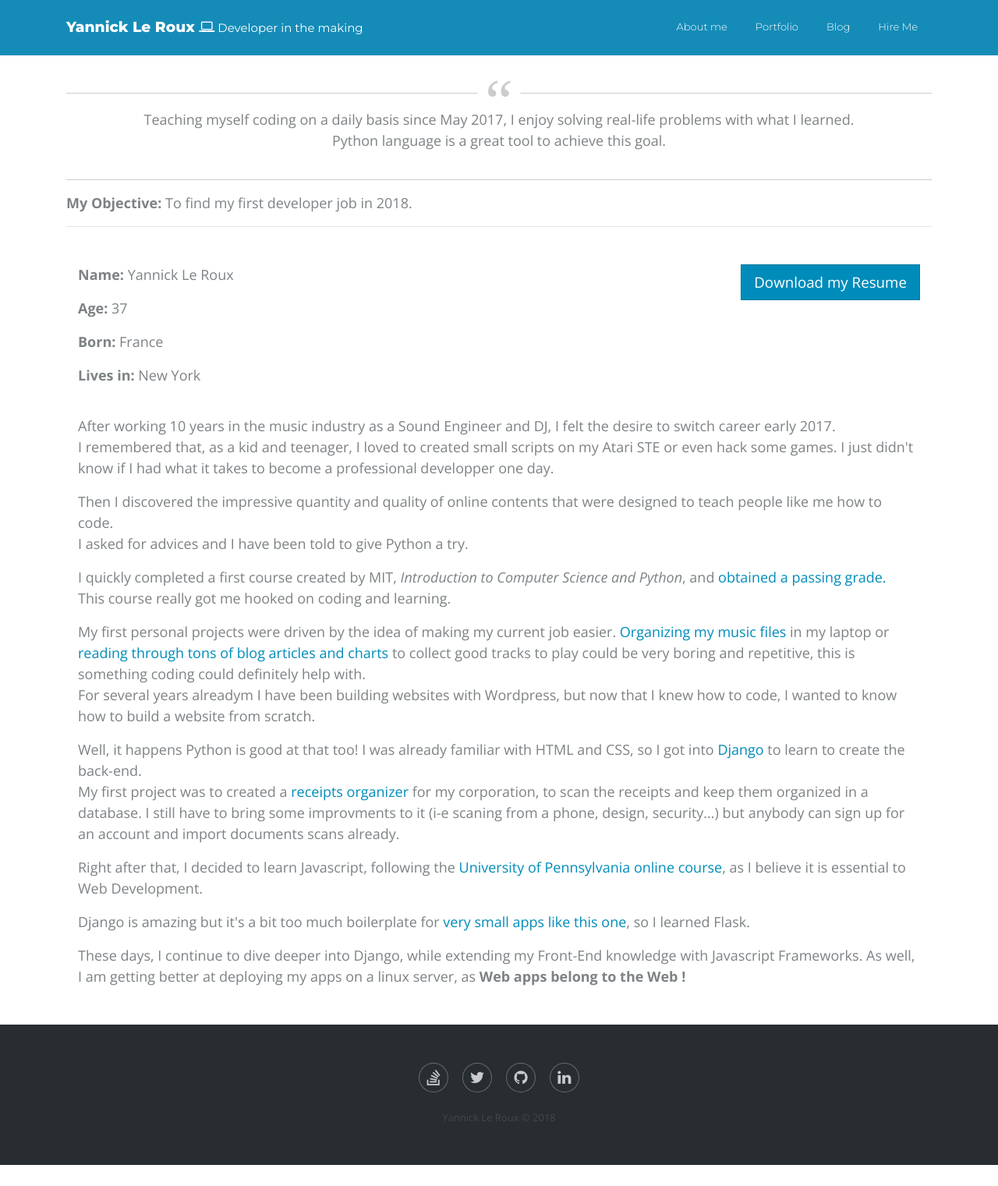
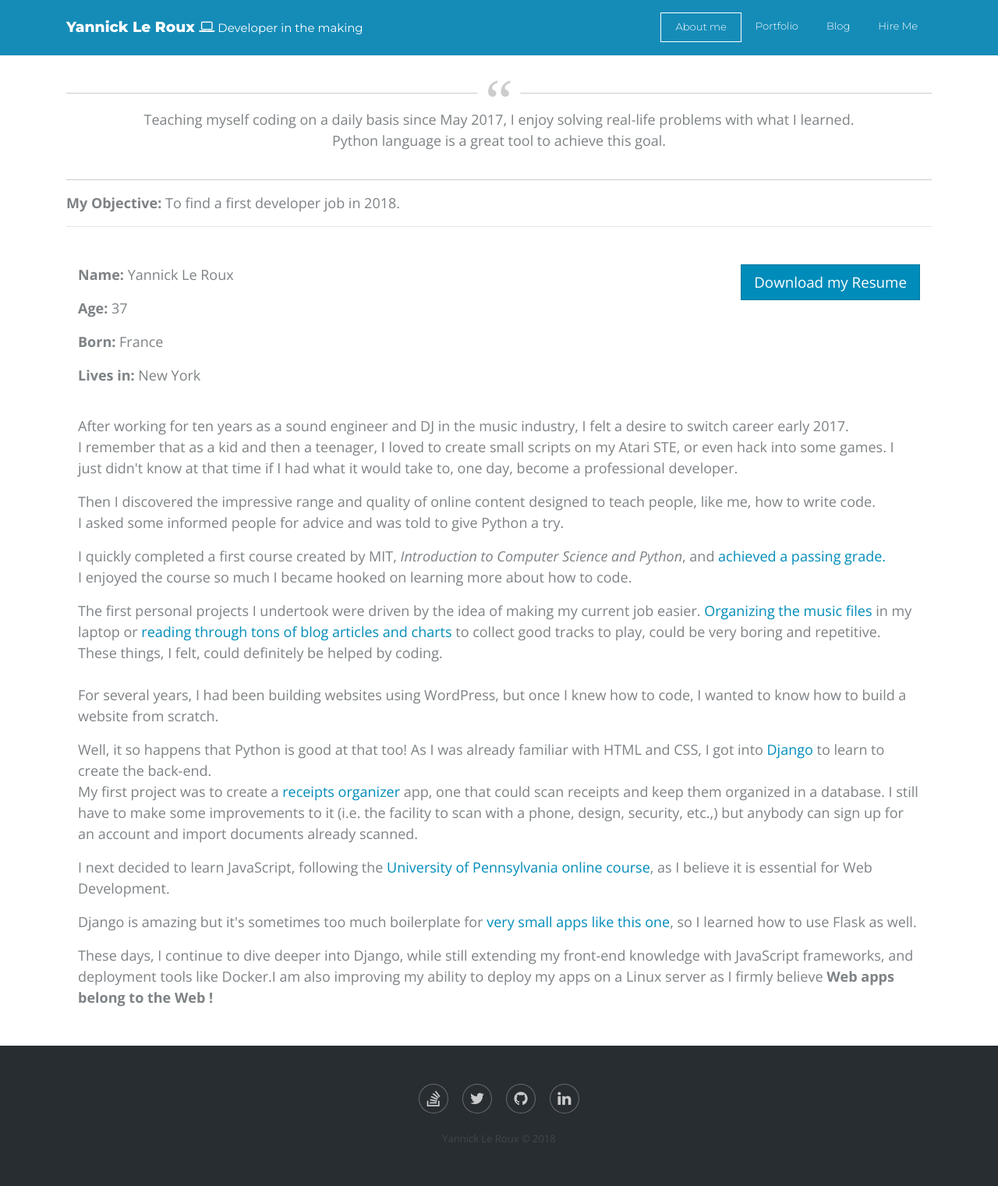
Before and after one commit to YannickLeRoux/my-portfolio, a Django app: page /about/ in a window 1280 px wide. Shown: the whole page at 78% size. Before the commit the page ends 1494 px from the top, so only its background shows below. Run offline with Django 3.2, Linux system fonts and the light colour scheme; some libraries are stand-ins or nearby versions; some web fonts are replaced.

Commit message:
Active links and about me content

```diff
--- a/static/css/Navigation-Clean.css
+++ b/static/css/Navigation-Clean.css
@@ -44,12 +44,12 @@
   font-family:Montserrat, sans-serif;
 }
 
-.navigation-clean.navbar-light .navbar-nav .nav-link.active, .navigation-clean.navbar-light .navbar-nav .nav-link.active:focus, .navigation-clean.navbar-light .navbar-nav .nav-link.active:hover {
-  color:#8f8f8f;
-  box-shadow:none;
-  background:none;
-  pointer-events:none;
-}
+/* .navigation-clean.navbar-light .navbar-nav .nav-link.active, .navigation-clean.navbar-light .navbar-nav .nav-link.active:focus, .navigation-clean.navbar-light .navbar-nav .nav-link.active:hover { */
+/*   color:#8f8f8f; */
+/*   box-shadow:none; */
+/*   background:none; */
+/*   pointer-events:none; */
+/* } */
 
 .navigation-clean.navbar .navbar-nav .nav-link {
   padding-left:18px;
@@ -57,14 +57,26 @@
   color:#ffffff;
 }
 
-.navigation-clean.navbar-light .navbar-nav .nav-link {
-  color:#ffffff;
+/* .navigation-clean.navbar-light .navbar-nav .nav-link { */
+/*   color:#ffffff; */
+/* } */
+
+.navigation-clean.navbar-light .navbar-nav .nav-link:focus,
+/* .navigation-clean.navbar-light .navbar-nav .nav-link:hover, */
+.navigation-clean.navbar-light .navbar-nav .nav-link.active,
+.navigation-clean.navbar-light .navbar-nav .nav-link.active:focus,
+.navigation-clean.navbar-light .navbar-nav .nav-link.active:hover  {
+	/* text-decoration: underline; */
+	border: 1px solid white;
+  background-color:transparent;
 }
 
-.navigation-clean.navbar-light .navbar-nav .nav-link:focus, .navigation-clean.navbar-light .navbar-nav .nav-link:hover {
-  color:#F46440 !important;
-  background-color:transparent;
-}
+/* .navigation-clean.navbar-light .navbar-nav .nav-link.active, .navigation-clean.navbar-light .navbar-nav .nav-link.active:focus, .navigation-clean.navbar-light .navbar-nav .nav-link.active:hover { */
+/*   color:#8f8f8f; */
+/*   box-shadow:none; */
+/*   background:none; */
+/*   pointer-events:none; */
+/* } */
 
 .navigation-clean .navbar-nav > li > .dropdown-menu {
   margin-top:-5px;
--- a/static/css/styles.css
+++ b/static/css/styles.css
@@ -88,8 +88,8 @@ blockquote p {
 		padding: 2px;
 	}
 		.blog-post {
-			padding: 5px;
-			margin: 20px 5px;
+			padding: 15px;
+			margin: 20px 15px;
 	}
 
 
--- a/templates/portfolio/about.html
+++ b/templates/portfolio/about.html
@@ -8,7 +8,7 @@
 			<p>Teaching myself coding on a daily basis since May 2017, I enjoy solving real-life problems with what I learned. </br>Python language is a great tool to achieve this goal.</p>
 		</blockquote>
 	</div>
-	<p><strong>My Objective:</strong> To find my first developer job in 2018.</p>
+	<p><strong>My Objective:</strong> To find a first developer job in 2018.</p>
 	</div>
 	<hr>
 </div>
@@ -20,37 +20,32 @@
 		<p><strong>Born:</strong> France</p>
 		<p><strong>Lives in:</strong> New York</p>
 		<br/>
-		<p>After working 10 years in the music industry as a Sound Engineer and DJ, I felt the
-		desire to switch career early 2017.</br>
-		I remembered that, as a kid and teenager, I loved to created small scripts on my Atari STE or even
-		hack some games. I just didn't know if I had what it takes to become a professional developper one day.</p>
+		<p>After working for ten years as a sound engineer and DJ in the music industry, I felt a desire to switch career early 2017.</br>
 
-		<p>Then I discovered the impressive quantity and quality of online contents that were designed to teach people like me
-		how to code.</br>
+		I remember that as a kid and then a teenager, I loved to create small scripts on my Atari STE, or even hack into some games. I just didn't know at that time if I had what it would take to, one day, become a professional developer.</p>
 
-		I asked for advices and I have been told to give Python a try.</p>
+		<p>Then I discovered the impressive range and quality of online content designed to teach people, like me, how to write code.</br>
+    I asked some informed people for advice and was told to give Python a try.</p>
 
 		<p>I quickly completed a first course created by MIT, <em>Introduction to Computer Science and Python</em>, and
-		<a href="https://courses.edx.org/certificates/094c7498fb13491b95ae05ff29ab9117" target="_blank">obtained a passing grade.</a></br>
+		<a href="https://courses.edx.org/certificates/094c7498fb13491b95ae05ff29ab9117" target="_blank">achieved a passing grade.</a></br>
 
-		This course really got me hooked on coding and learning.</p>
+		I enjoyed the course so much I became hooked on learning more about how to code.</p>
 
 
-		<p>My first personal projects were driven by the idea of making my current job easier. <a href="https://github.com/YannickLeRoux/mp3_organizer" target="_blank">Organizing my music files</a> in
-		my laptop or <a href="https://github.com/YannickLeRoux/DMC_Chart_Parser" target="_blank">reading through tons of blog articles and charts</a> to collect good tracks to play could be very boring and repetitive, this is something coding could definitely help with.</br>
+		<p>The first personal projects I undertook were driven by the idea of making my current job easier. <a href="https://github.com/YannickLeRoux/mp3_organizer" target="_blank">Organizing the music files</a> in
+		my laptop or <a href="https://github.com/YannickLeRoux/DMC_Chart_Parser" target="_blank">reading through tons of blog articles and charts</a> to collect good tracks to play, could be very boring and repetitive. These things, I felt, could definitely be helped by coding.</br></br>
 
-		For several years alreadym I have been building websites with Wordpress, but now that I knew how to code,
-		I wanted to know how to build a website from scratch.</p>
+		For several years, I had been building websites using WordPress, but once I knew how to code, I wanted to know how to build a website from scratch.</p>
 
-		<p>Well, it happens Python is good at that too! I was already familiar with HTML and CSS, so I got into <a href="https://www.udemy.com/certificate/UC-5PRSEYVI/" target="_blank">Django</a> to learn to create the back-end. </br>
-My first project was to created a <a href="http://receipts-organizer.herokuapp.com/" target="_blank">receipts organizer</a> for my corporation, to scan the
-		receipts and keep them organized in a database. I still have to bring some improvments to it (i-e scaning from a phone, design, security...) but anybody can sign up for an account and import documents scans already.</p>
+		<p>Well, it so happens that Python is good at that too! As I was already familiar with HTML and CSS, I got into <a href="https://www.udemy.com/certificate/UC-5PRSEYVI/" target="_blank">Django</a> to learn to create the back-end. </br>
+My first project was to create a <a href="http://receipts-organizer.herokuapp.com/" target="_blank">receipts organizer</a> app, one that could scan receipts and keep them organized in a database. I still have to make some improvements to it (i.e. the facility to scan with a phone, design, security, etc.,) but anybody can sign up for an account and import documents already scanned.</p>
 
-		<p>Right after that, I decided to learn Javascript, following the <a href="https://courses.edx.org/certificates/ee19337ad1df495cb24f91648532eac3" target="_blank">University of Pennsylvania online course</a>,  as I believe it is essential to Web Development.</p>
+		<p>I next decided to learn JavaScript, following the <a href="https://courses.edx.org/certificates/ee19337ad1df495cb24f91648532eac3" target="_blank">University of Pennsylvania online course</a>,  as I believe it is essential for Web Development.</p>
 
-		<p>Django is amazing but it's a bit too much boilerplate for <a href="https://twitterpie.herokuapp.com/" target="_blank">very small apps like this one</a>, so I learned Flask.</p>
+		<p>Django is amazing but it's sometimes too much boilerplate for <a href="https://twitterpie.herokuapp.com/" target="_blank">very small apps like this one</a>, so I learned how to use Flask as well.</p>
 
-		<p>These days, I continue to dive deeper into Django, while extending my Front-End knowledge with Javascript Frameworks. As well, I am getting better at deploying my apps on a linux server, as <strong>Web apps belong to the Web !</strong>
+		<p>These days, I continue to dive deeper into Django, while still extending my front-end knowledge with JavaScript frameworks, and deployment tools like Docker.I am also improving my ability to deploy my apps on a Linux server as I firmly believe <strong>Web apps belong to the Web !</strong>
 		</p>
 	    </div>
 	</div>
--- a/templates/portfolio/base.html
+++ b/templates/portfolio/base.html
@@ -27,19 +27,23 @@
 <body>
     <div class="page"></div>
     <div>
-        <nav class="navbar navbar-light navbar-expand-md navigation-clean">
+			<nav class="navbar navbar-light navbar-expand-md navigation-clean">
 					<div class="container"><a class="navbar-brand" href="{% url 'portfolio:home' %}">Yannick Le Roux  <i class="fa fa-laptop"></i><small>    Developer in the making</small></a><button class="navbar-toggler" data-toggle="collapse" data-target="#navcol-1"><span class="sr-only">Toggle navigation</span><span class="navbar-toggler-icon"></span></button>
                 <div class="collapse navbar-collapse"
                     id="navcol-1">
                     <ul class="nav navbar-nav ml-auto">
+
+									{% with url_name=request.resolver_match.url_name %}
                         <li class="nav-item" role="presentation"><a
-                                             class="nav-link" href="{% url 'portfolio:about' %}">About me</a></li>
+                                             class="nav-link {% if url_name == 'about' %}active{% endif %}" href="{% url 'portfolio:about' %}">About me</a></li>
                         <li class="nav-item" role="presentation"><a
-                            class="nav-link" href="{% url 'portfolio:portfolio' %}">Portfolio</a></li>
+                            class="nav-link {% if url_name == 'portfolio' %}active{% endif %}" href="{% url 'portfolio:portfolio' %}">Portfolio</a></li>
                         <li class="nav-item" role="presentation"><a
-                                             class="nav-link" href="{% url 'blog:blog' %}">Blog</a></li>
+                                             class="nav-link {% if url_name == 'blog' %}active{% endif %}" href="{% url 'blog:blog' %}">Blog</a></li>
                         <li class="nav-item" role="presentation"><a
-                                             class="nav-link" href="{% url 'portfolio:contact' %}">Hire Me</a></li>
+                                             class="nav-link {% if url_name == 'contact' %}active{% endif %}" href="{% url 'portfolio:contact' %}">Hire Me</a></li>
+
+										{% endwith %}
                     </ul>
                 </div>
             </div>
--- a/templates/portfolio/blog.html
+++ b/templates/portfolio/blog.html
@@ -22,7 +22,7 @@
     <div class="container">
       <hr>
 
-      <div>{{ post.text|markdown|safe|truncatewords:30 }}</div>
+      <div>{{ post.text|markdown|safe|truncatewords:10 }}</div>
 			<a class="text-mute text-right" href="{% url 'blog:post' post.slug %}" >Read more...</a>
     </div>
   </div>
--- a/templates/portfolio/portfolio.html
+++ b/templates/portfolio/portfolio.html
@@ -8,7 +8,7 @@
         <div class="container">
             <div class="intro">
                 <h2 class="text-center">Websites</h2>
-                <p class="text-center">Before learning to code, I used to create website using Wordpress.</p>
+                <p class="text-center">Before learning to code, I used to create website using Wordpress. See some below.</p>
             </div>
             <div class="row articles">
                 <div class="col-sm-6 col-md-4 item"><a href="https://dj-newyork.com" target="_blank"><img
```
Also changed, not shown: static/js/jquery.min.js, 2 other files.
